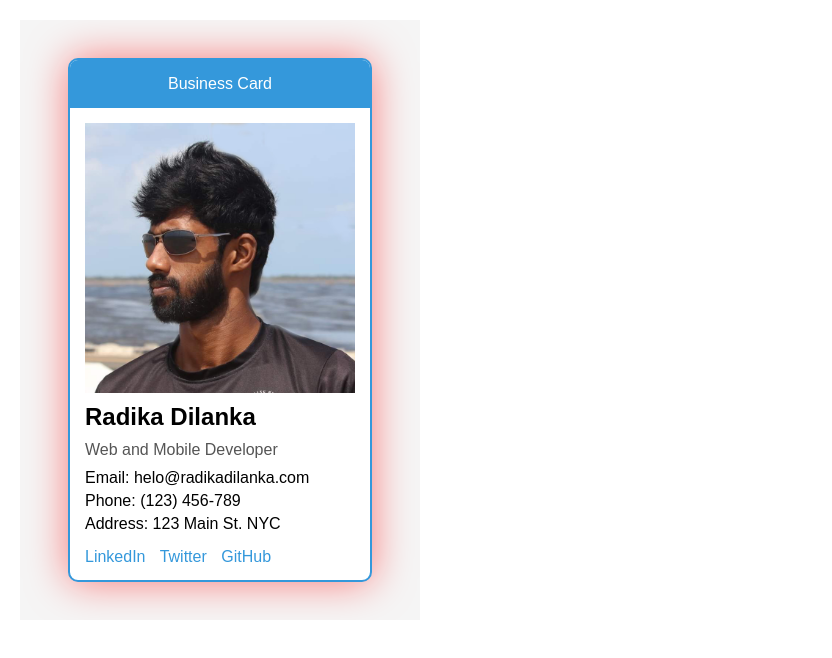
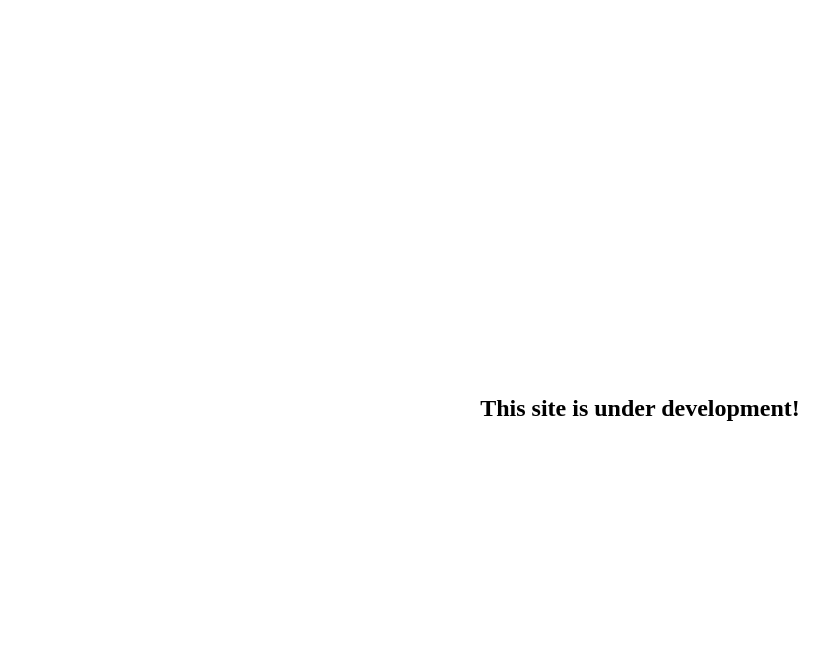
Before and after one commit to Reactv4/awesome-business-cards-v4, a plain HTML site: page index.html in a window 1280 px wide. Shown: the whole page, without its empty margins (0-832 px from the left). Drawn offline with Linux system fonts and the light colour scheme.

Commit message:
renove: iframe from index

```diff
--- a/index.html
+++ b/index.html
@@ -5,19 +5,17 @@
     <meta name="viewport" content="width=device-width, initial-scale=1.0" />
     <title>React Course v4 (BC)</title>
     <style>
-      * {
-        margin: 0;
-      }
-
-      iframe {
-        height: 600px;
-        width: 400px;
-        margin: 20px;
-        border: none;
+      div {
+        display: flex;
+        justify-content: center;
+        height: 100vh;
+        align-items: center;
       }
     </style>
   </head>
   <body>
-    <iframe src="/R4000/index.html"> </iframe>
+    <div>
+      <h2>This site is under development!</h2>
+    </div>
   </body>
 </html>
```
